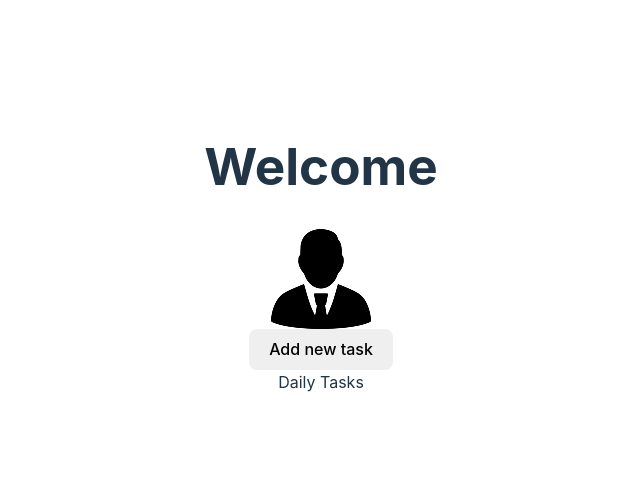
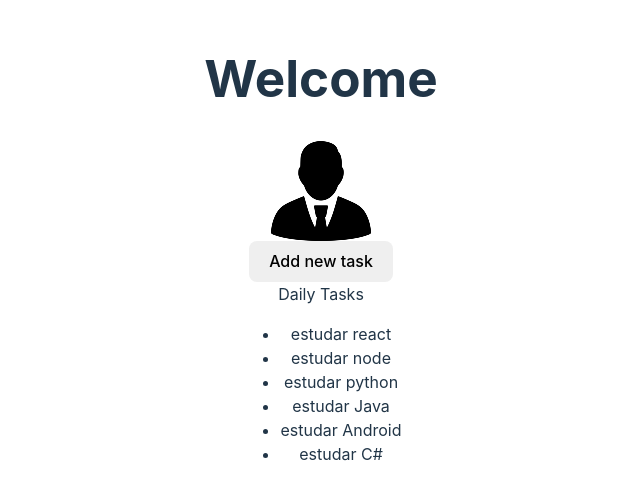
Before and after one commit to CleidsonGoes/Project-todo-list, a React (Vite) app: page /todo in a window 1280 px wide. Shown: the part 151-650 px from the top of the page, without its empty margins (319-959 px from the left). Built offline with nearby package versions, Linux system fonts and the light colour scheme.

Commit message:
incrementando o Provider e produzindo o componente TodoList

```diff
--- a/api/todoApi.ts
+++ b/api/todoApi.ts
@@ -18,7 +18,7 @@ export async function fetchTodos(): Promise<Todo []> {
 }
 
 export async function postTodo (todo: string) {
-    const response = await fetch('S(URL)/todos', {
+    const response = await fetch(`${URL}/todos`, {
         method: 'POST',
         headers: {
             Accept: 'application/json',
--- a/src/context/Provider.tsx
+++ b/src/context/Provider.tsx
@@ -1,5 +1,5 @@
 import { useState } from "react"
-import { Todo } from "../../api/todoApi"
+// import { Todo, fetchTodos } from "../../api/todoApi"
 import Context from "./Context";
 
 type ProviderProps = {
@@ -8,20 +8,38 @@ type ProviderProps = {
 
 export type ProviderValues = {
     user: string,
-    onLogin: (username: string) => void
+    onLogin: (username: string) => void,
+    // todos: Todo[],
+    // getTodos: () => Promise<void>
+    // loading: boolean
 }
 
 function Provider({children}: ProviderProps) {
 
     const [user, setUser] = useState('');
-    const [todos, setTodos] = useState<Todo[]>([]);
+    // const [todos, setTodos] = useState<Todo[]>([]);
+    // const [loading, setLoading] = useState<boolean>(false)
 
     const onLogin = (username: string) => {
         setUser(username);
     }
 
+    // const getTodos = async () => {
+
+    //     setLoading(true)
+
+    //     try {
+    //         const result = await fetchTodos();
+    //         setTodos(result)
+    //     } catch (error: any) {
+    //         console.log(error.message);
+    //     } finally {
+    //         setLoading(false)
+    //     }
+    // }
+
     const values:ProviderValues = {
-        user, onLogin
+        user, onLogin, /* todos, getTodos, loading */
     }
 
     return (
--- a/src/pages/TodoList.tsx
+++ b/src/pages/TodoList.tsx
@@ -1,10 +1,30 @@
-import { useContext } from "react"
+import { useContext, /*useEffect*/ } from "react"
 import imageLogin from "../assets/pngwing.com (1).png"
 import Context from "../context/Context"
+import {Todo} from "../../api/todoApi"
 
 function TodoList() {
 
-    const {user} = useContext(Context)
+    const {user, /*todos, getTodos, loading */} = useContext(Context)
+
+    const todos:Todo[]= [
+        {id: "1", value: "estudar react", checked: false},
+        {id: "2", value: "estudar node", checked: false},
+        {id: "3", value: "estudar python", checked: true},
+        {id: "4", value: "estudar Java", checked: true},
+        {id: "5", value: "estudar Android", checked: false},
+        {id: "6", value: "estudar C#", checked: true},
+    ]
+
+    // useEffect(() => {
+    //     if(!todos.length) {
+    //         getTodos();
+    //     }
+    // }, []);
+
+    // [] => funciona na montagem do componente
+    // [valor] => funciona como um didUpdate, que observa o valor no array de dependencias
+    // sem nada => qualque atualização no estado desse componente roda o código do useEffect
 
     return(
         <main className="todolist-container">
@@ -13,6 +33,13 @@ function TodoList() {
             <button type="button">Add new task</button>
             <section>
                 Daily Tasks
+                <ul>
+                    {
+                    todos.map((task) => {
+                        return <li key={task.id}>{task.value}</li>
+                    })
+                    }
+                </ul>
             </section>
         </main>
     )
```
